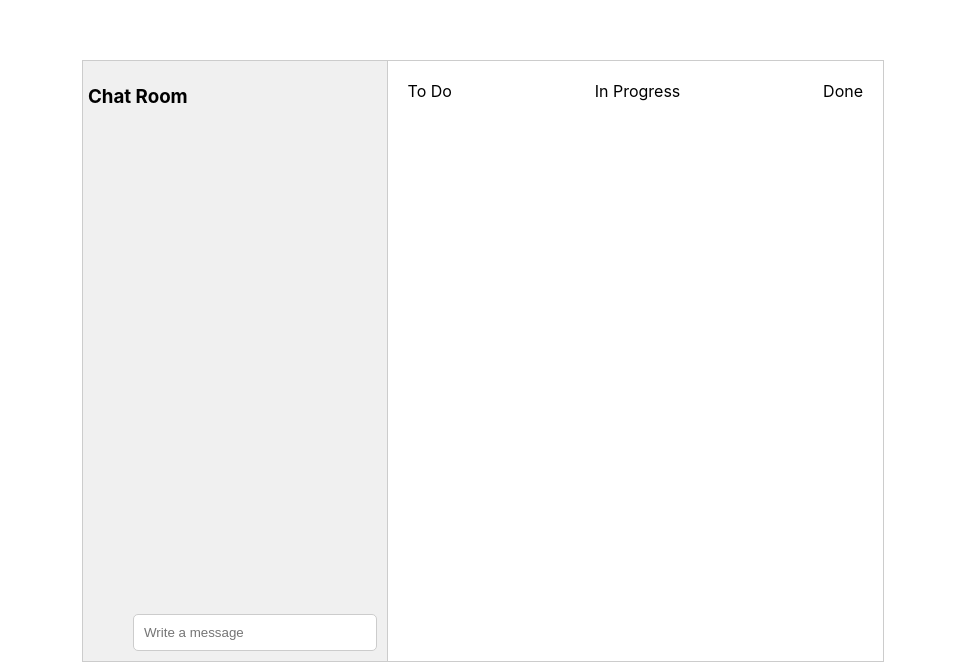
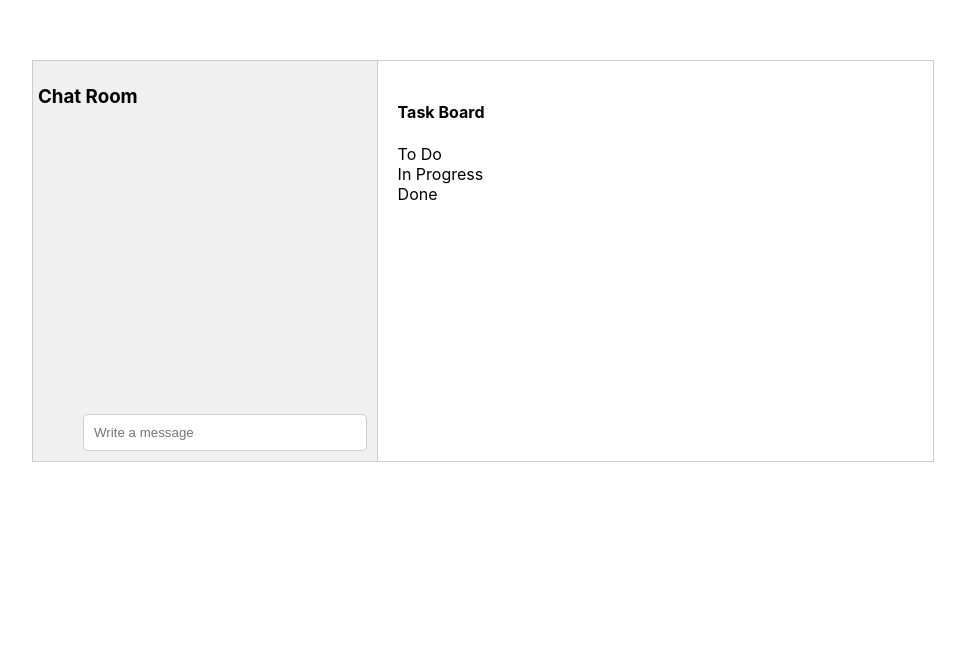
Before and after one commit to priyanshuuranjan/My-Ways-, a React (Create React App) app: page /dashboard in a window 1280 px wide. Shown: the part 140-802 px from the top of the page, without its empty margins (157-1122 px from the left). Built offline with nearby package versions, Linux system fonts and the light colour scheme.

Commit message:
All done final commit

```diff
--- a/src/components/Dashboard.css
+++ b/src/components/Dashboard.css
@@ -1,8 +1,8 @@
 .card {
     display: flex;
     border: 1px solid #ccc;
-    width: 800px;
-    height: 600px;
+    width: 900px;
+    height: 400px;
     margin: 0 auto;
     margin-top:200px;
   }
--- a/src/components/Dashboard.js
+++ b/src/components/Dashboard.js
@@ -2,19 +2,21 @@ import React from "react";
 import "./Dashboard.css";
 
 const Card = () => {
-    return (
-      <div className="card">
+  return (
+    <div className="card">
       <div className="left-section">
         <div className="chat-room-header">
           <h3>Chat Room</h3>
           <i className="camera-icon"></i>
         </div>
         <div className="message-header">
-        <input type="text" placeholder="Write a message" />
+          <input type="text" placeholder="Write a message" />
         </div>
       </div>
       <div className="right-section">
-        <div className="task-board">
+        <div className="">
+          <h4>Task Board</h4>
+          <div className="task-board"></div>
           <div className="task-category">To Do</div>
           <div className="task-category">In Progress</div>
           <div className="task-category">Done</div>
```
